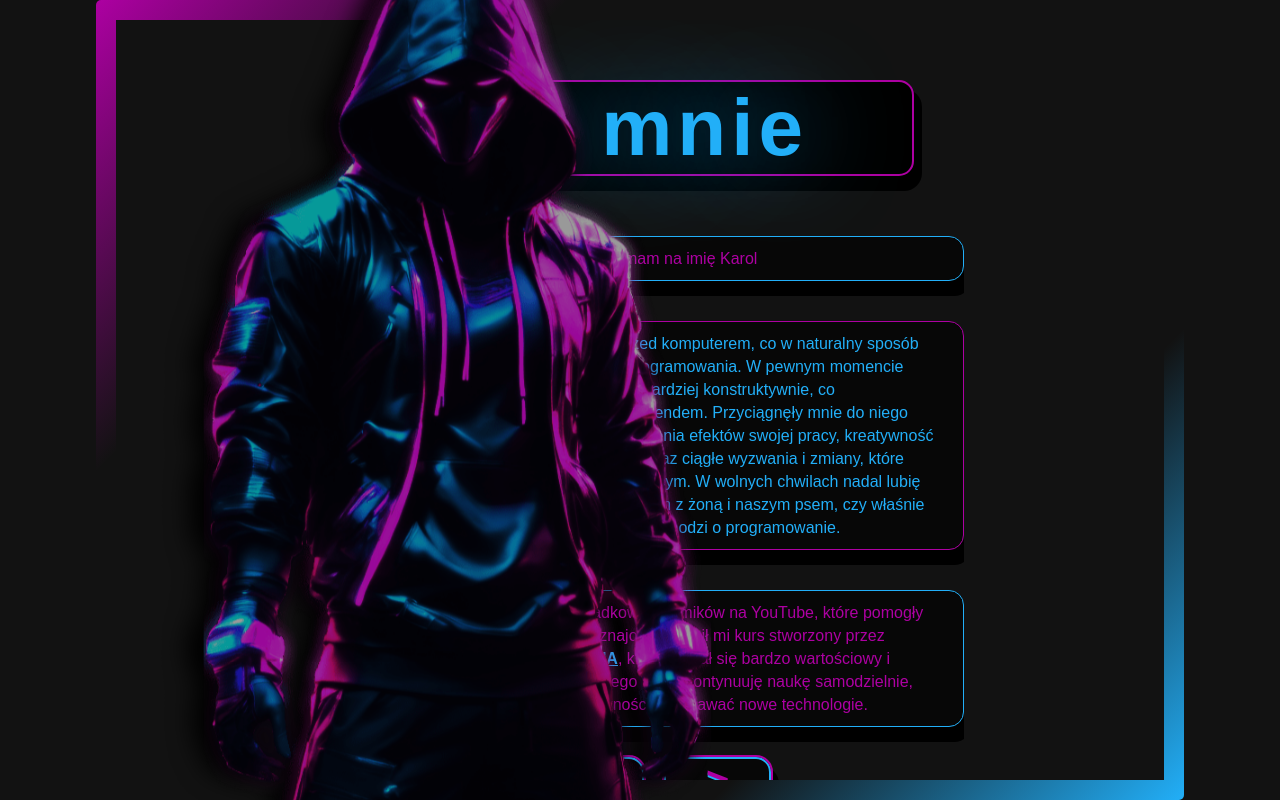
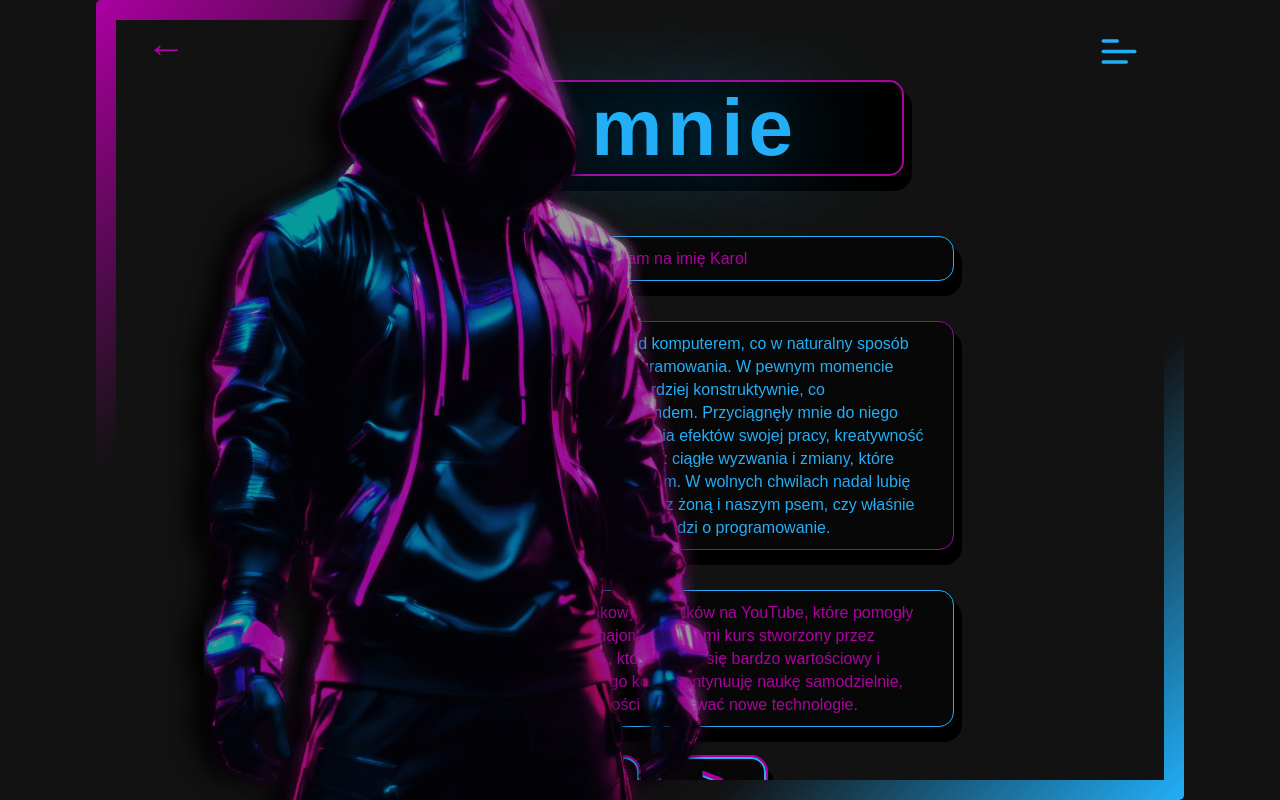
Before and after one commit to Klemciak/Portfolio2, a React (Create React App) app: page /about in a window 1280 px wide. Built offline with nearby package versions, Linux system fonts and the light colour scheme; the HTML template or start-up script is replaced by a standard one; a web font is replaced by a local one.

Commit message:
finish navbar

```diff
--- a/src/App.scss
+++ b/src/App.scss
@@ -15,7 +15,6 @@
 }
 
 .frame {
-  // overflow: scroll;
   position: relative;
   height: 100vh;
   width: 85%;
--- a/src/Components/Navbar/Navbar.jsx
+++ b/src/Components/Navbar/Navbar.jsx
@@ -1,7 +1,42 @@
-import React from "react";
-
+import React, { useState } from "react";
+import { Link, NavLink } from "react-router-dom";
+import "./Navbar.scss";
 const Navbar = () => {
-  return <div>Navbar</div>;
+  const [isMenuOpen, setIsMenuOpen] = useState(false);
+  const toggleMenu = () => {
+    setIsMenuOpen(!isMenuOpen);
+  };
+  return (
+    <div className="navbar">
+      <div className="navbar-back">
+        <Link to="/">←</Link>
+      </div>
+      <div className="navbar-hamburger">
+        <label htmlFor="check">
+          <input type="checkbox" id="check" onClick={toggleMenu} />
+          <span></span>
+          <span></span>
+          <span></span>
+        </label>
+        <div className={`hamburger-nav ${isMenuOpen ? "open" : ""}`}>
+          <ul className="nav">
+            <li>
+              <NavLink to="/">menu</NavLink>
+            </li>
+            <li>
+              <NavLink to="/about">o mnie</NavLink>
+            </li>
+            <li>
+              <NavLink to="/projects">projekty</NavLink>
+            </li>
+            <li>
+              <NavLink to="/contact">kontakt</NavLink>
+            </li>
+          </ul>
+        </div>
+      </div>
+    </div>
+  );
 };
 
 export default Navbar;
--- /dev/null
+++ b/src/Components/Navbar/Navbar.scss
@@ -0,0 +1,112 @@
+@import "../../variables.scss";
+// arrow icon
+.navbar-back {
+  position: absolute;
+  top: 0px;
+  left: 30px;
+  z-index: 10;
+  & a {
+    text-decoration: none;
+    color: $pink-neon;
+    font-size: 40px;
+    font-weight: bold;
+  }
+}
+
+// hamburger icon
+.navbar-hamburger label {
+  position: absolute;
+  top: 0;
+  right: 10px;
+  display: flex;
+  flex-direction: column;
+  width: 70px;
+  cursor: pointer;
+  transform: scale(0.5);
+}
+
+.navbar-hamburger label span {
+  background: $blue-neon;
+  border-radius: 10px;
+  height: 7px;
+  margin: 7px 0;
+  transition: 0.4s cubic-bezier(0.68, -0.6, 0.32, 1.6);
+}
+
+.navbar-hamburger span:nth-of-type(1) {
+  width: 50%;
+}
+
+.navbar-hamburger span:nth-of-type(2) {
+  width: 100%;
+}
+
+.navbar-hamburger span:nth-of-type(3) {
+  width: 75%;
+}
+
+.navbar-hamburger input[type="checkbox"] {
+  display: none;
+}
+
+.navbar-hamburger input[type="checkbox"]:checked ~ span:nth-of-type(1) {
+  transform-origin: bottom;
+  transform: rotatez(45deg) translate(8px, 0px);
+  background: $pink-neon;
+}
+
+.navbar-hamburger input[type="checkbox"]:checked ~ span:nth-of-type(2) {
+  transform-origin: top;
+  transform: rotatez(-45deg);
+  background: $pink-neon;
+}
+
+.navbar-hamburger input[type="checkbox"]:checked ~ span:nth-of-type(3) {
+  transform-origin: bottom;
+  width: 50%;
+  transform: translate(30px, -11px) rotatez(45deg);
+  background: $pink-neon;
+}
+
+// navigation/menu/hamburger
+.hamburger-nav {
+  position: absolute;
+  right: -25%;
+  top: 50%;
+  opacity: 0;
+  transform: translateY(-50%);
+  transition: 1s ease-in-out;
+}
+.nav {
+  list-style: none;
+  & li {
+    font-family: $empty-font;
+    font-weight: bold;
+    font-size: 30px;
+    text-align: center;
+    background-color: rgba(0, 0, 0, 0.603);
+    border: 2px solid $blue-neon;
+    outline: 2px solid $pink-neon;
+    border-radius: 10px;
+    margin-bottom: 10px;
+  }
+  & li a {
+    text-decoration: none;
+    writing-mode: vertical-rl;
+    text-orientation: upright;
+    padding: 5px 10px;
+    color: $blue-neon;
+    text-shadow: 0px 0px 20px $blue-neon;
+    &.active {
+      color: $pink-neon;
+      text-shadow: 0px 0px 20px $pink-neon;
+    }
+  }
+}
+
+.hamburger-nav.open {
+  position: absolute;
+  right: 10px;
+  top: 50%;
+  opacity: 1;
+}
--- a/src/Pages/About/About.jsx
+++ b/src/Pages/About/About.jsx
@@ -3,7 +3,7 @@ import { Link } from "react-router-dom";
 import "./About.scss";
 import aboutGuy from "../../Images/aboutGuy.png";
 import aboutGuyShadow from "../../Images/aboutGuyShadow.png";
-
+import Navbar from "../../Components/Navbar/Navbar";
 const slides = [
   {
     title: "Cześć, mam na imię Karol",
@@ -104,6 +104,7 @@ const About = () => {
   };
   return (
     <div className="about-wrap">
+      <Navbar />
       <div className="about">
         <div className="about-img">
           <img src={aboutGuy} alt="" />
@@ -111,7 +112,7 @@ const About = () => {
         </div>
 
         <div className="about-text">
-          <div>
+          <div className="text">
             <h2>o mnie</h2>
             <p className="about-text-center">{slides[slideIndex].title}</p>
             <p>{slides[slideIndex].text1}</p>
--- a/src/Pages/About/About.scss
+++ b/src/Pages/About/About.scss
@@ -31,6 +31,9 @@
   padding-top: 40px;
   height: 95vh;
   overflow: scroll;
+  & .text {
+    margin-right: 10px;
+  }
   &::-webkit-scrollbar {
     display: none;
     scrollbar-width: none;
@@ -47,9 +50,9 @@
     background-color: rgba(0, 0, 0, 0.603);
     border-radius: 15px;
     text-align: start;
-    color: $pink-neon;
     font-family: $text-font;
     box-shadow: 5px 12px 0px 3px rgba(0, 0, 0, 1);
+    color: $pink-neon;
 
     &:nth-child(odd) {
       color: $blue-neon;
@@ -112,7 +115,7 @@
 
 @keyframes aboutGuyMove {
   0% {
-    filter: brightness(0.3);
+    filter: brightness(0.2);
     transform: scale(0.9) translate(-20%, 10%);
   }
   100% {
```
